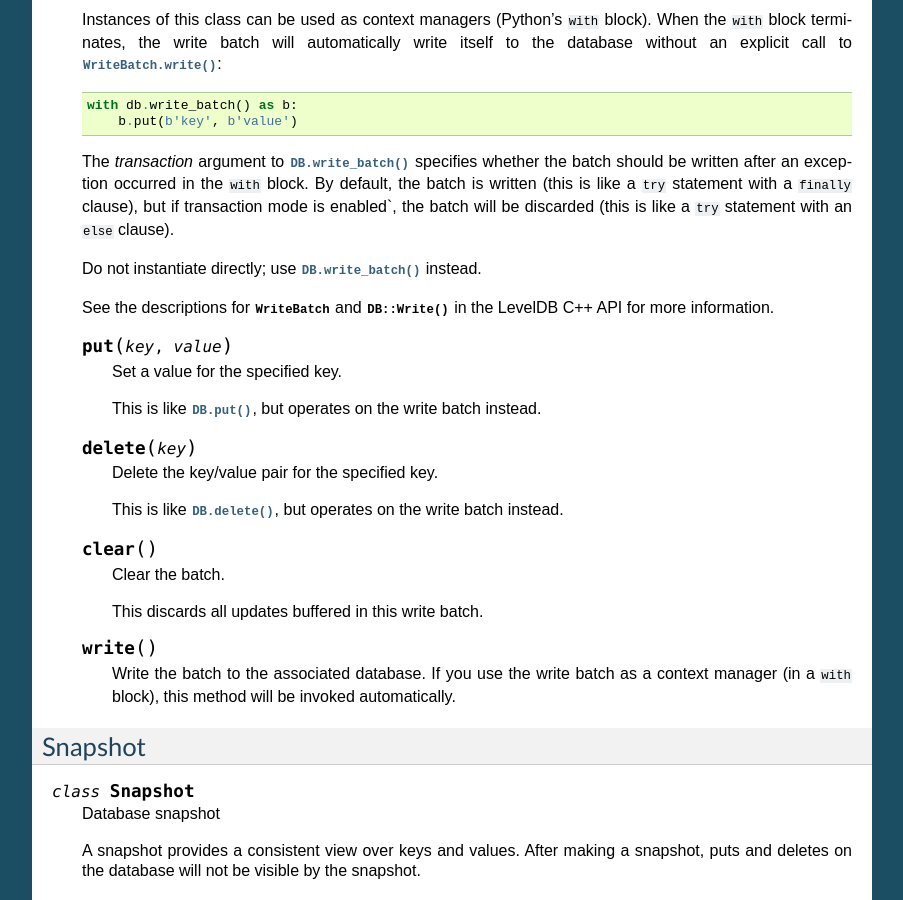
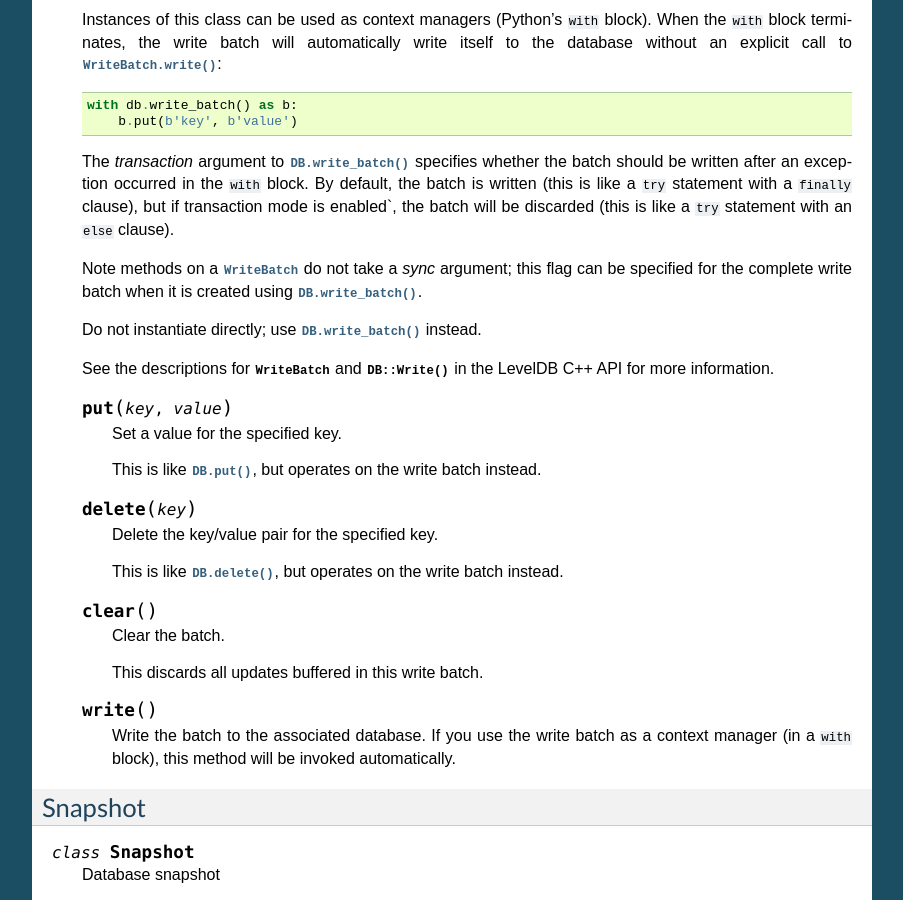
Before and after one commit to wbolster/plyvel, a Sphinx documentation site: the page built from doc/api.rst, in a window 1280 px wide and 900 px high, scrolled down 4456 px. Shown: the whole window, without its empty margins (198-1101 px from the left). Built offline with Sphinx 7.4.7, drawn with Linux system fonts in a browser that asks for light colours.

Commit message:
Expand WriteBatch API docs a bit

```diff
--- a/doc/api.rst
+++ b/doc/api.rst
@@ -286,6 +286,10 @@ Write batch
    ``finally`` clause), but if transaction mode is enabled`, the batch will be
    discarded (this is like a ``try`` statement with an ``else`` clause).
 
+   Note methods on a :py:class:`WriteBatch` do not take a `sync` argument; this
+   flag can be specified for the complete write batch when it is created using
+   :py:meth:`DB.write_batch`.
+
    Do not instantiate directly; use :py:meth:`DB.write_batch` instead.
 
    See the descriptions for :cpp:class:`WriteBatch` and :cpp:func:`DB::Write` in
```
